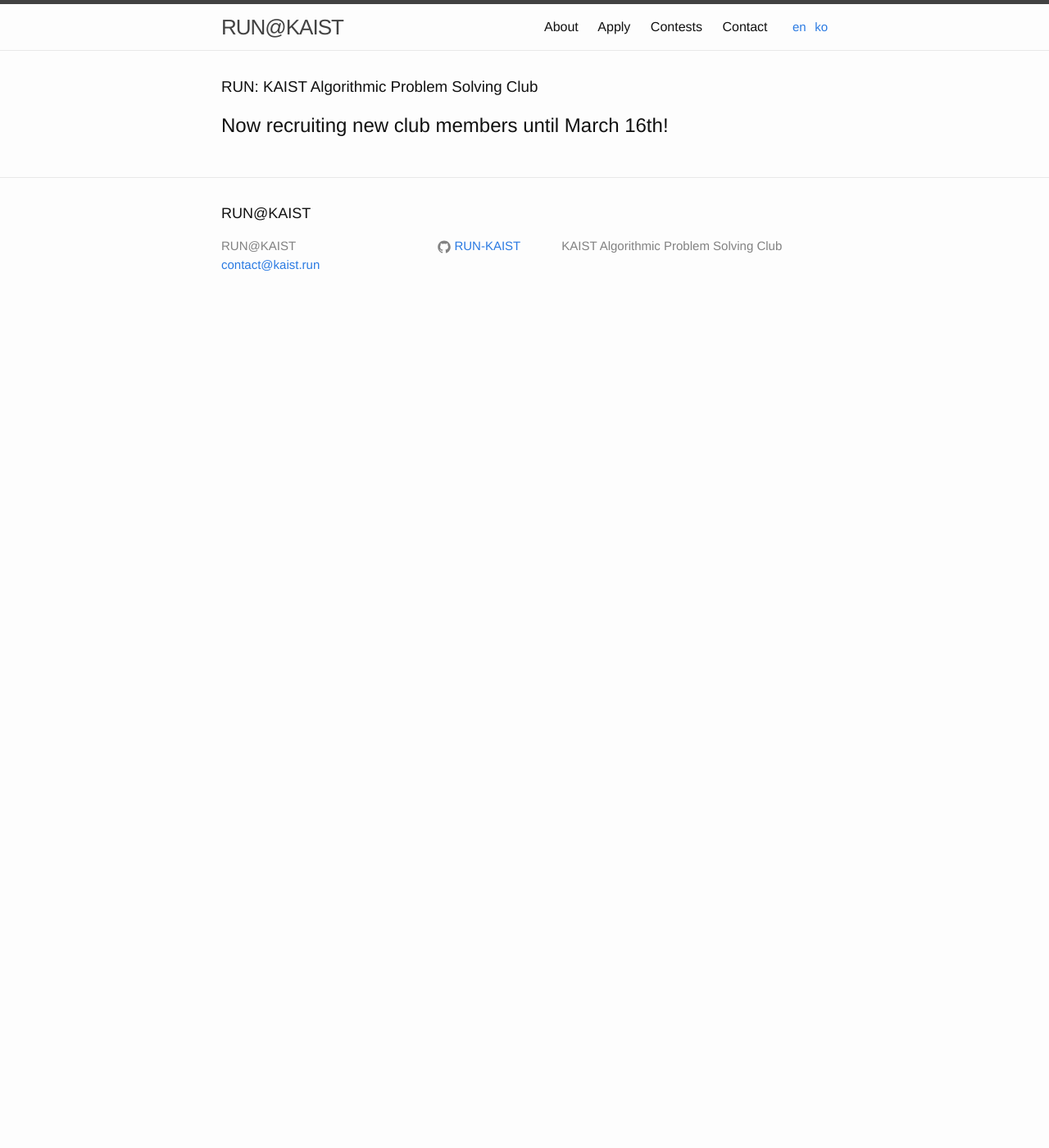
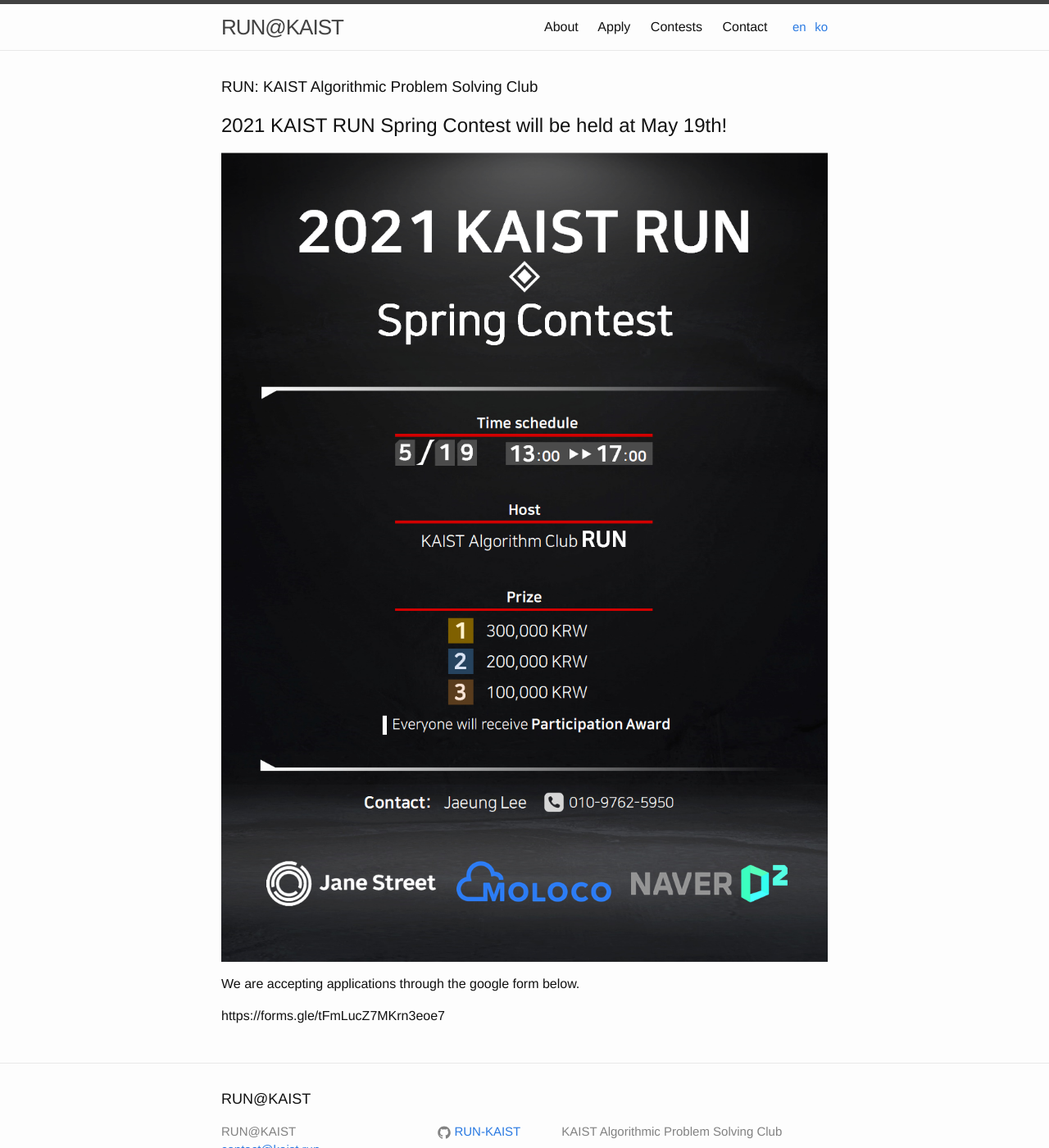
Before and after one commit to RUN-KAIST/kaist.run, a Jekyll site: the page built from index/en.md, in a window 1280 px wide and 1400 px high. Shown: the whole window at 82% size. Built offline with Jekyll 4.4.1, drawn with Linux system fonts in a browser that asks for light colours; our own code applies the rules of GitHub Pages for plain Markdown files.

Commit message:
Update en.md

```diff
--- a/index/en.md
+++ b/index/en.md
@@ -6,4 +6,10 @@ permalink: /en/
 ---
 
 ### RUN: KAIST Algorithmic Problem Solving Club
-## Now recruiting new club members until March 16th!
+## 2021 KAIST RUN Spring Contest will be held at May 19th!
+
+![poster](/index/poster_en.png)
+
+We are accepting applications through the google form below.
+
+https://forms.gle/tFmLucZ7MKrn3eoe7
```
